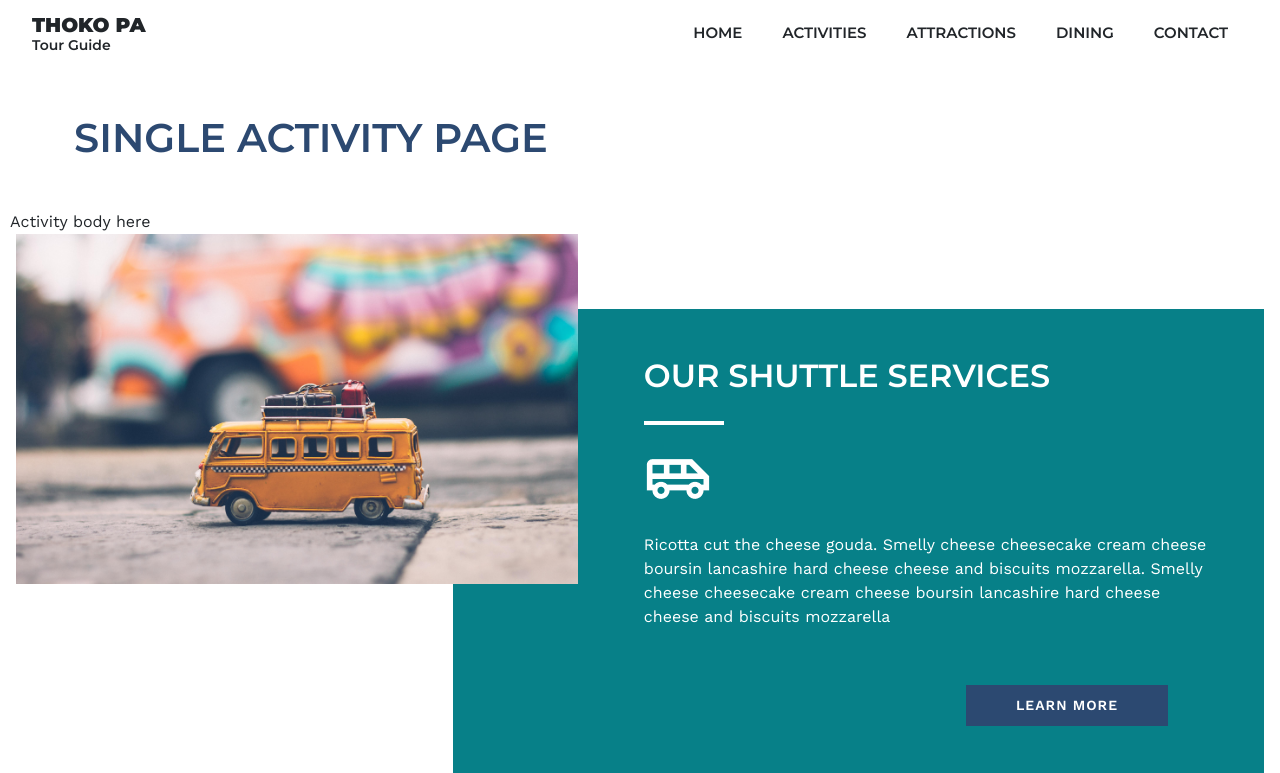
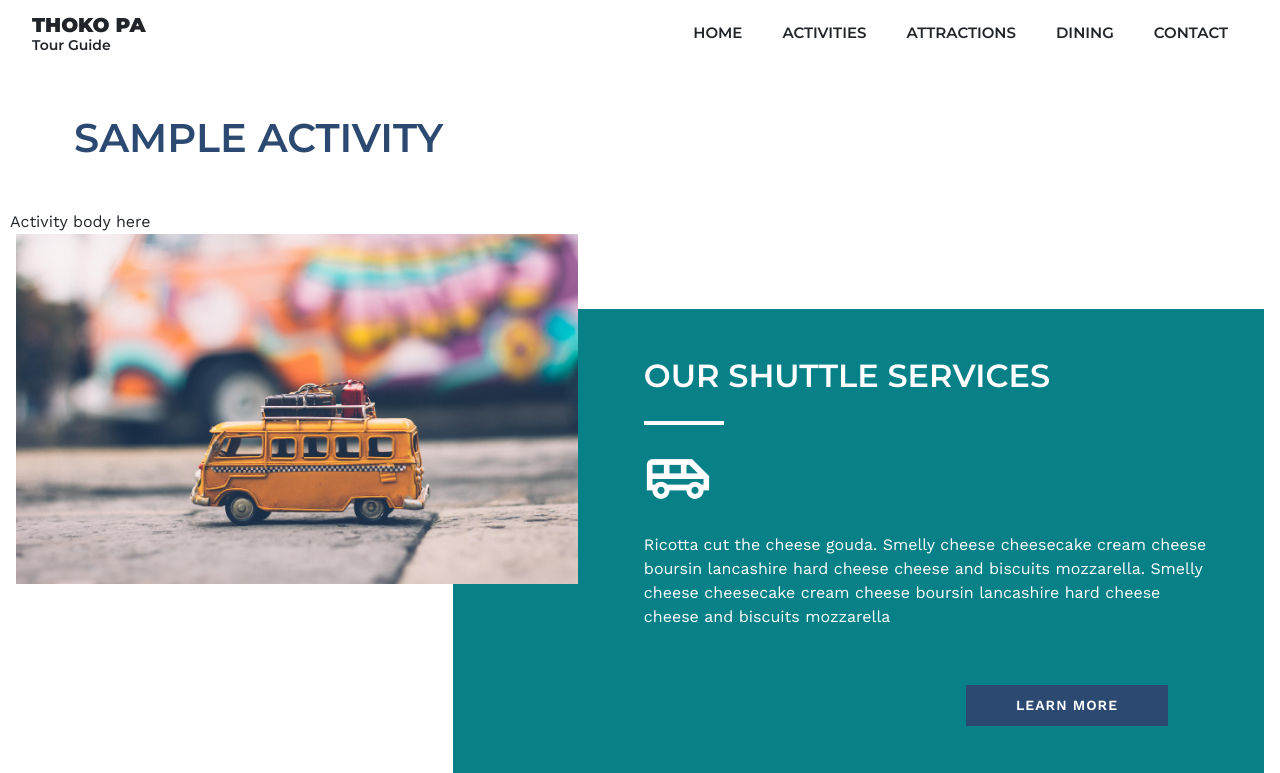
Before and after one commit to Spha88/thoko_django_app, a Django app: template templates/pages/single_activity_page.html in a window 1280 px wide. Shown: the top 773 px of the page. Run offline with Django 4.2, Linux system fonts and the light colour scheme; the template is opened without the code that fills it: values that come from a table or form of the project are taken from there, others are empty; tables that the repository leaves empty hold one stand-in row (values such as "Sample post").

Commit message:
Add single page for activity

```diff
--- a/activities/views.py
+++ b/activities/views.py
@@ -6,4 +6,5 @@ def activities(request):
     return render(request, 'pages/activities.html', { 'activities': activities })
 
 def single_activity_page(request, slug):
-    return render(request, 'pages/single_activity_page.html')
+    activity = Activity.objects.get(slug=slug)
+    return render(request, 'pages/single_activity_page.html', {'activity': activity})
--- a/templates/pages/single_activity_page.html
+++ b/templates/pages/single_activity_page.html
@@ -1,14 +1,14 @@
 {% extends "base.html" %}
 {% load static %}
 
-{% block title %}Activities | Port Alfred{% endblock title %}
+{% block title %}{{ activity.title }}{% endblock title %}
 
 {% block content %}
 
 <section id="activities">
     <div class="section-container">
         <header>
-            <h2>Single activity page</h2>
+            <h2>{{ activity.title }}</h2>
         </header>
         <main id="activities-container">
 
--- a/thoko_website/urls.py
+++ b/thoko_website/urls.py
@@ -7,5 +7,5 @@ from django.conf.urls.static import static
 urlpatterns = [
     path('admin/', admin.site.urls),
     path('', include('pages.urls')),
-    path('activities', include('activities.urls')),
+    path('activities/', include('activities.urls')),
 ] + static(settings.MEDIA_URL, document_root=settings.MEDIA_ROOT)
```
